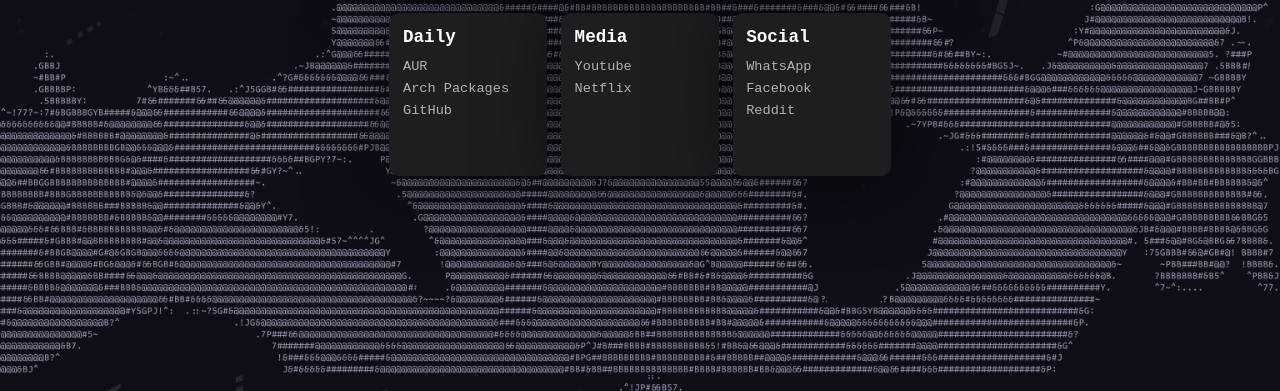
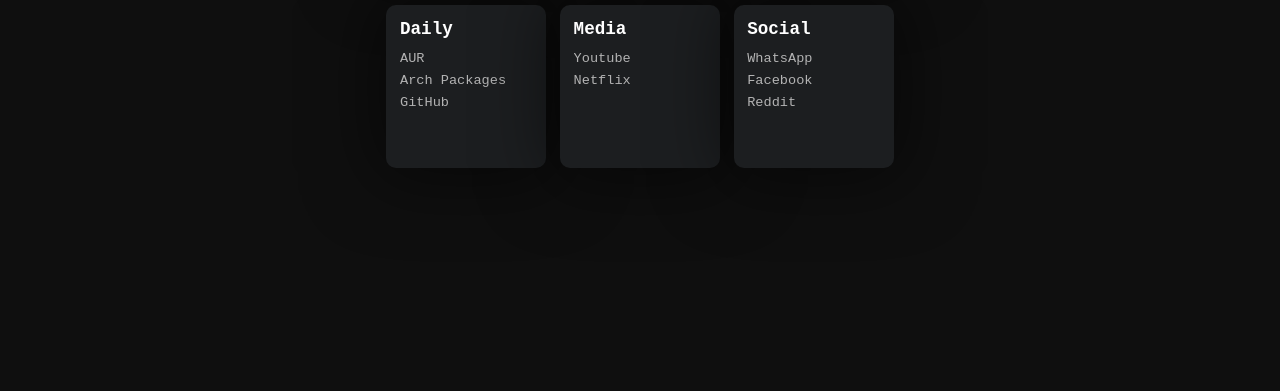
Before and after one commit to vhespanha/vhespanha.github.io, a plain HTML site: page index.html in a window 1280 px wide. Shown: the part 425-816 px from the top of the page. Drawn offline with Linux system fonts and the light colour scheme; no server answers.

Commit message:
Add files via upload

```diff
--- a/styles.css
+++ b/styles.css
@@ -1,4 +1,6 @@
 @import url('https://fonts.googleapis.com/css?family=Roboto+Mono');
+
+body {background-color: #0f0f0f;}
 
 :root {
   --bg: #2c2c2c;
@@ -11,7 +13,7 @@
   --font2: 'Cousine';
   --grey: #6b6b6b;
 }
-
+/*
 
    body {
      background-image: url('./no.png');
@@ -20,7 +22,7 @@
      background-attachment: fixed;
      background-position: center center;
    }
-}
+}*/
 
 body {
 
```
